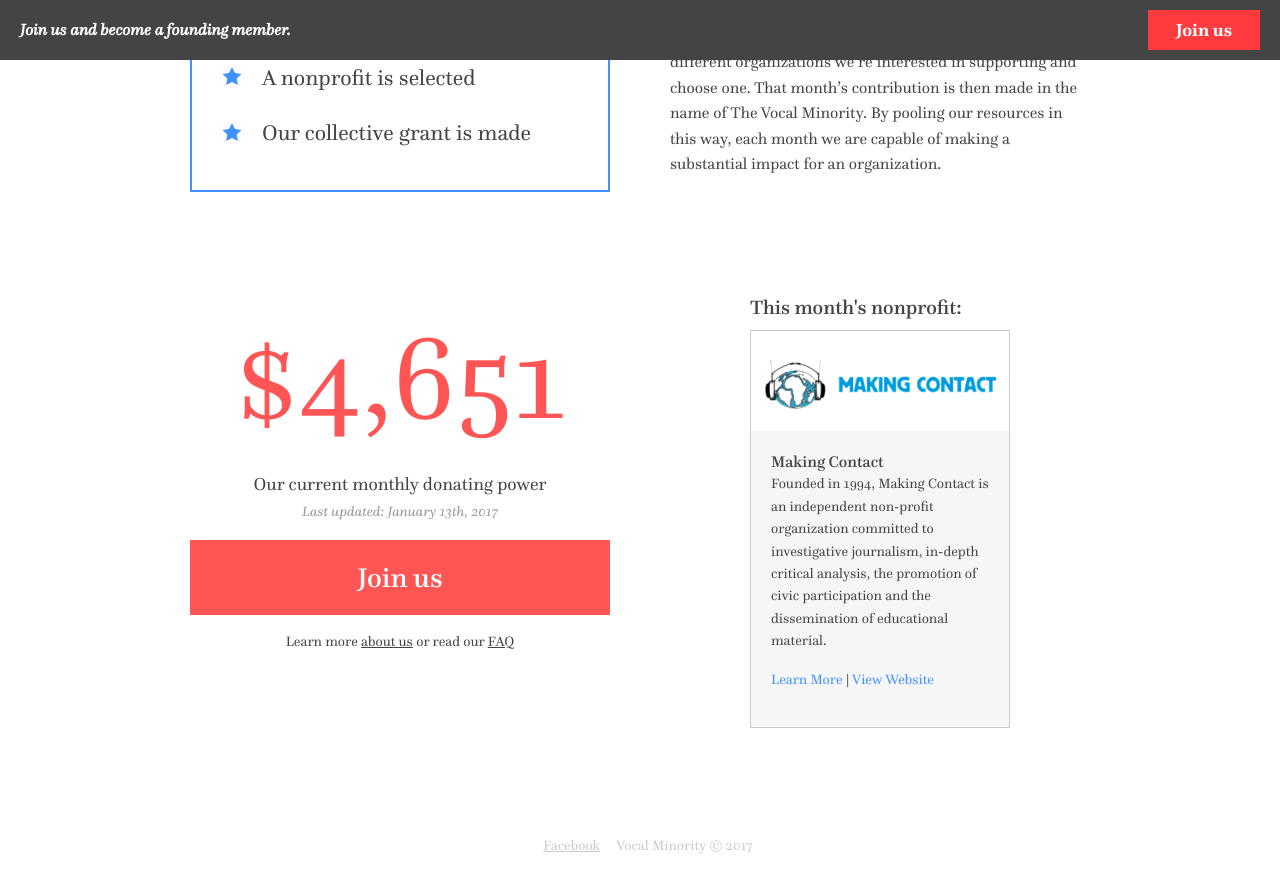
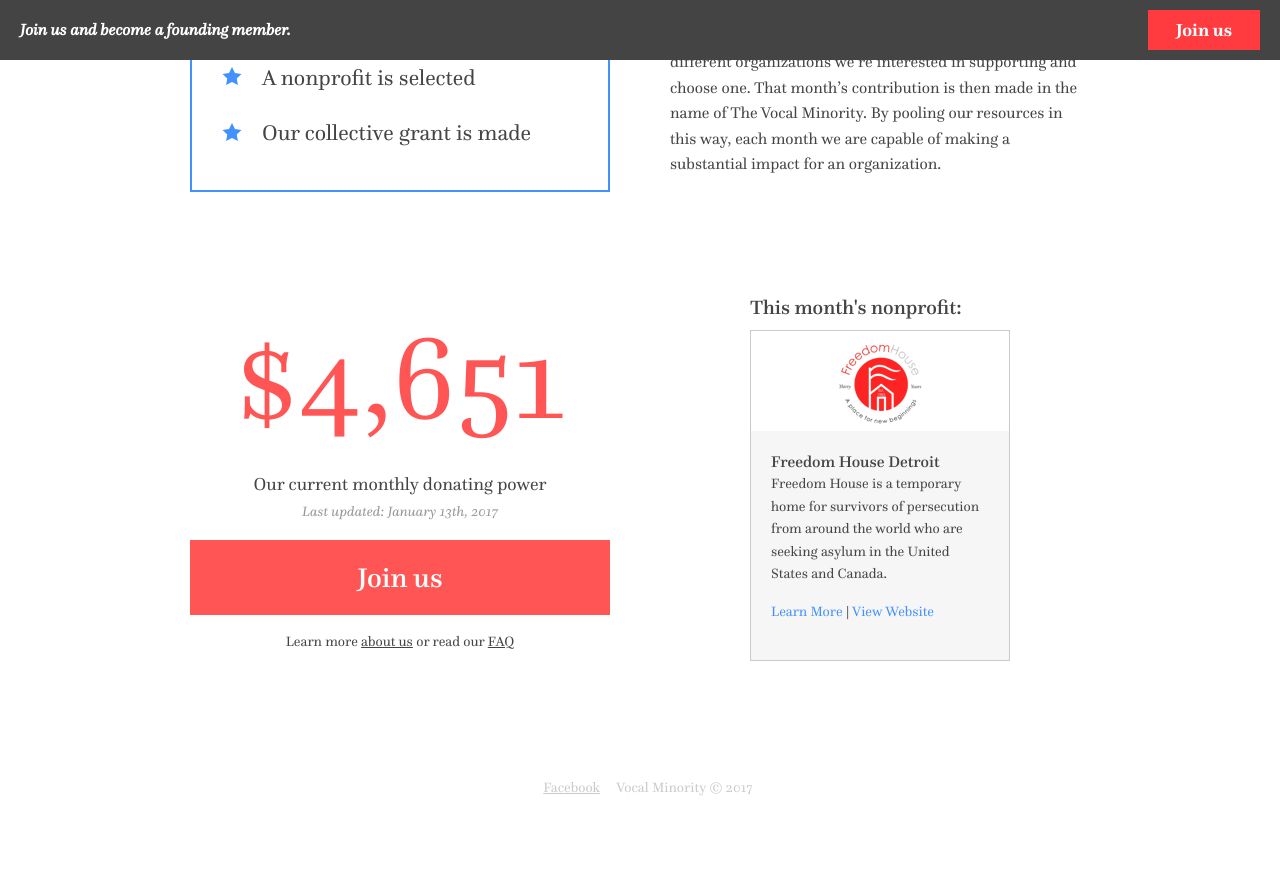
Before and after one commit to VocalMinority/vocalminority.us, a Jekyll site: the page built from index.html, in a window 1280 px wide and 900 px high, scrolled down 831 px. Shown: the top 893 px of the window. Built offline with Jekyll 4.4.1, drawn with Linux system fonts in a browser that asks for light colours; nearby versions of some CDN libraries; after the commit the page ends 1673 px from its top, so only the background shows below that.

```diff
--- a/_includes/current-nonprofit.html
+++ b/_includes/current-nonprofit.html
@@ -1,14 +1,14 @@
 <div class="nonprofit-card">
   <div class="nonprofit-card-header">
-    <img src="/images/npo-logos/making-contact.png" alt="Making Contact"/>
+    <img src="/images/npo-logos/freedom-house.png" alt="Freedom House Detroit"/>
   </div>
   <div class="nonprofit-card-body">
-    <h4>Making Contact</h4>
+    <h4>Freedom House Detroit</h4>
     <p>
-    Founded in 1994, Making Contact is an independent non-profit organization committed to investigative journalism, in-depth critical analysis, the promotion of civic participation and the dissemination of educational material.
+    Freedom House is a temporary home for survivors of persecution from around the world who are seeking asylum in the United States and Canada.
     </p>
     <p>
-      <a href="https://blog.vocalminority.us/announcing-our-second-grantee-57715c06e496#.f8560349h">Learn More</a> | <a href="http://www.radioproject.org/" target="_blank">View Website</a>
+      <a href="#">Learn More</a> | <a href="https://www.freedomhousedetroit.org" target="_blank">View Website</a>
     </p>
 
   </div>
--- a/join.html
+++ b/join.html
@@ -74,8 +74,8 @@
   <div class="columns medium-5 medium-pull-7">
     <h4 class="field-group-heading">This month's nonprofit:</h4>
     <div class="donation-info-card">
-      Making Contact: Social Justice Radio
-      <a href="https://blog.vocalminority.us/announcing-our-second-grantee-57715c06e496#.f8560349h">Read More</a>
+      Freedom House Detroit
+      <a href="#">Read More</a>
     </div>
     <h4 class="field-group-heading">100% Contribution:</h4>
     <div class="donation-info-card">
```
Also changed, not shown: images/npo-logos/freedom-house.png (added), images/npo-logos/freedom-house@2x.png (added).
